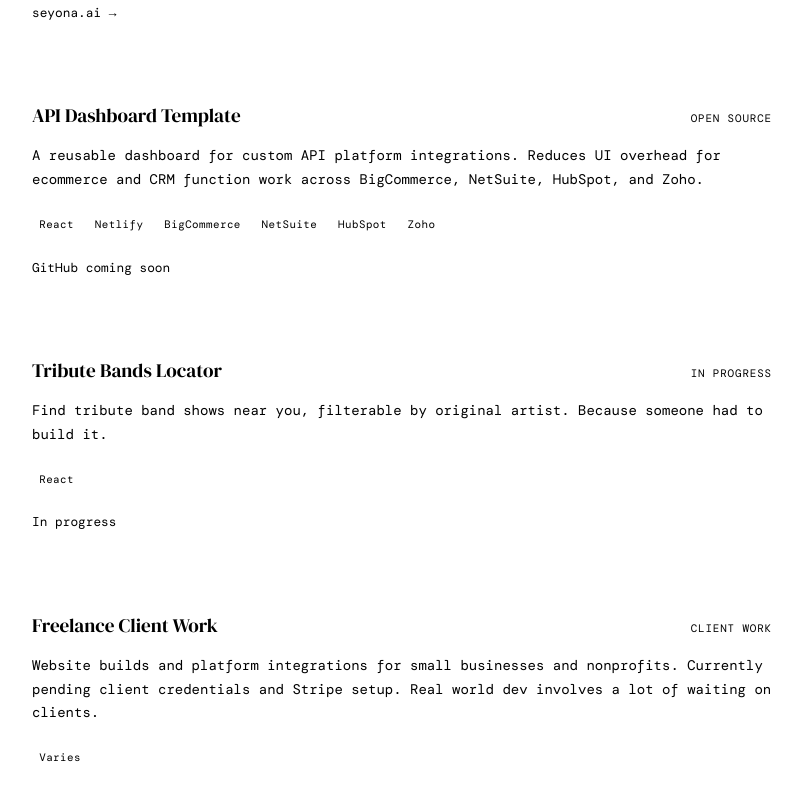
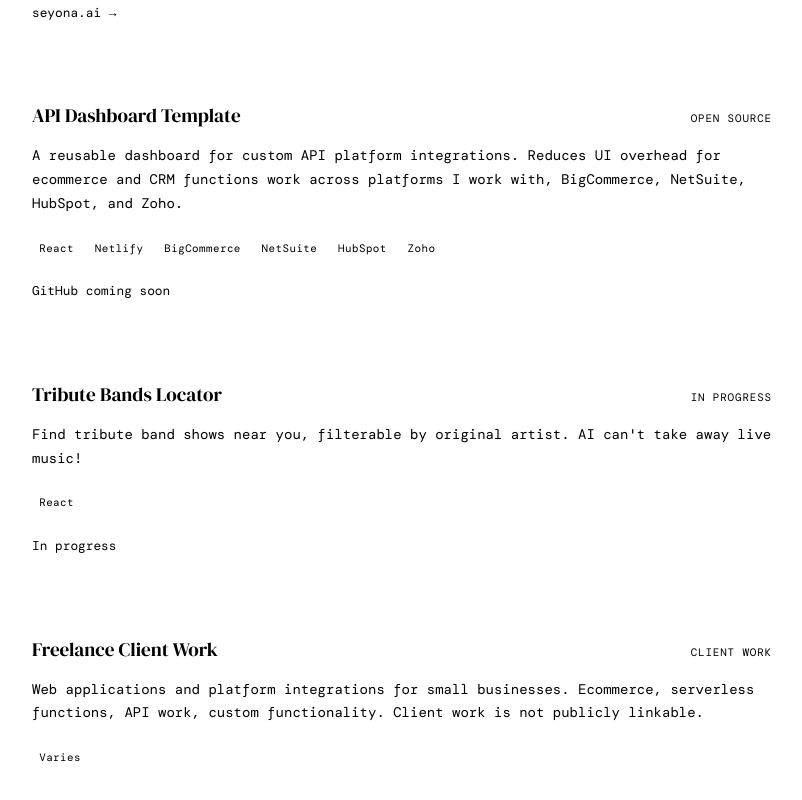
Before and after one commit to jaredyankee/jared-yankee, a React (Vite) app: page / in a window 1280 px wide. Shown: the part 692-1492 px from the top of the page, without its empty margins (238-1040 px from the left). Built offline with nearby package versions, Linux system fonts and the light colour scheme; the HTML template or start-up script is replaced by a standard one; a web font is replaced by a local one.

Commit message:
Updated favicon and work section

```diff
--- a/index.html
+++ b/index.html
@@ -2,7 +2,7 @@
 <html lang="en">
   <head>
     <meta charset="UTF-8" />
-    <link rel="icon" type="image/svg+xml" href="/favicon.svg" />
+    <link rel="icon" type="image/svg+xml" href="/favicon.svg">
     <meta name="viewport" content="width=device-width, initial-scale=1.0" />
     <meta name="description" content="Jared Yankee — Software Developer. Platform migrations, ecommerce APIs, serverless architecture." />
     <title>Jared Yankee</title>
--- a/src/components/Work.jsx
+++ b/src/components/Work.jsx
@@ -14,7 +14,7 @@ const projects = [
   {
     name: 'API Dashboard Template',
     description:
-      'A reusable dashboard for custom API platform integrations. Reduces UI overhead for ecommerce and CRM function work across BigCommerce, NetSuite, HubSpot, and Zoho.',
+      'A reusable dashboard for custom API platform integrations. Reduces UI overhead for ecommerce and CRM functions work across platforms I work with, BigCommerce, NetSuite, HubSpot, and Zoho.',
     stack: ['React', 'Netlify', 'BigCommerce', 'NetSuite', 'HubSpot', 'Zoho'],
     link: null,
     linkLabel: 'GitHub coming soon',
@@ -23,7 +23,7 @@ const projects = [
   {
     name: 'Tribute Bands Locator',
     description:
-      'Find tribute band shows near you, filterable by original artist. Because someone had to build it.',
+      "Find tribute band shows near you, filterable by original artist. AI can't take away live music!",
     stack: ['React'],
     link: null,
     linkLabel: 'In progress',
@@ -32,7 +32,7 @@ const projects = [
   {
     name: 'Freelance Client Work',
     description:
-      'Website builds and platform integrations for small businesses and nonprofits. Currently pending client credentials and Stripe setup. Real world dev involves a lot of waiting on clients.',
+      'Web applications and platform integrations for small businesses. Ecommerce, serverless functions, API work, custom functionality. Client work is not publicly linkable.',
     stack: ['Varies'],
     link: null,
     linkLabel: null,
```
